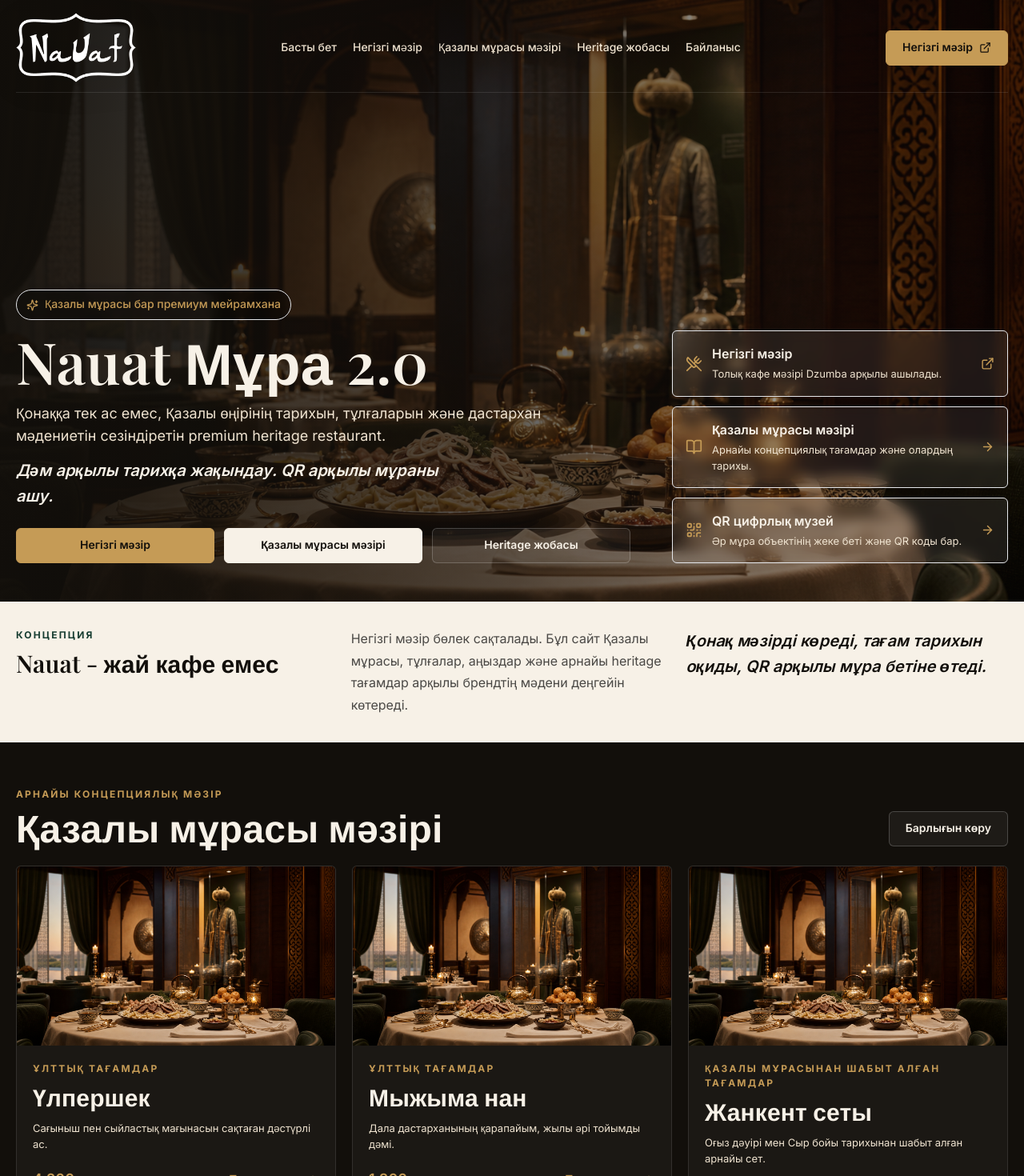
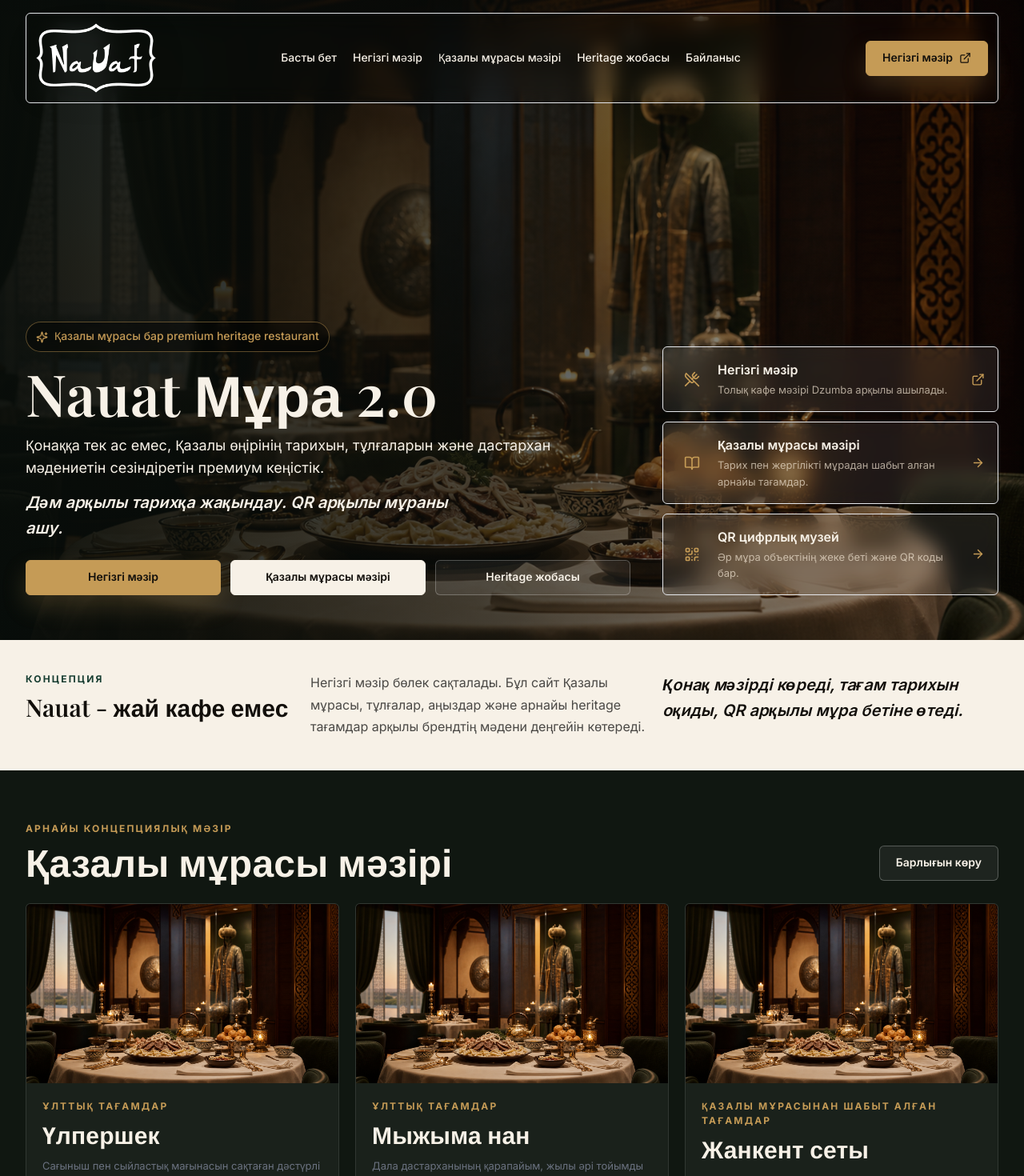
Before and after one commit to nurgazynurgaliuly3-commits/nauat-project, a Next.js app: page / in a window 1280 px wide. Shown: the top 1470 px of the page at 80% size. Built offline with nearby package versions, Linux system fonts and the light colour scheme; no server answers.

Commit message:
Refresh guest site visual design

```diff
--- a/src/app/heritage/page.tsx
+++ b/src/app/heritage/page.tsx
@@ -14,12 +14,12 @@
   const items = db.heritageItems.filter((item) => item.status !== "hidden" && (!selected || item.category === selected));
 
   return (
-    <main className="frontend-type min-h-screen bg-ink pb-24 text-porcelain lg:pb-0">
+    <main className="frontend-type min-h-screen bg-[#101711] pb-24 text-porcelain lg:pb-0">
       <section className="relative overflow-hidden border-b border-white/10">
-        <Image src={db.settings.heroImage} alt="Мұра жобасы" fill priority className="object-cover opacity-30" />
-        <div className="absolute inset-0 bg-gradient-to-b from-black/70 via-ink/75 to-ink" />
-        <div className="relative mx-auto max-w-7xl px-4 py-4 sm:px-5">
-          <header className="flex items-center justify-between gap-3 border-b border-white/10 pb-3">
+        <Image src={db.settings.heroImage} alt="Heritage жобасы" fill priority className="object-cover opacity-30" />
+        <div className="absolute inset-0 bg-gradient-to-b from-black/72 via-[#101711]/78 to-[#101711]" />
+        <div className="relative mx-auto max-w-7xl px-4 py-4 sm:px-5 lg:px-8">
+          <header className="flex items-center justify-between gap-3 rounded-md border border-white/12 bg-black/18 px-3 py-3 backdrop-blur-md">
             <Logo compact />
             <nav className="hidden items-center gap-5 text-sm font-medium text-linen/75 md:flex">
               <Link href="/">Басты бет</Link>
@@ -31,7 +31,7 @@
             </div>
           </header>
 
-          <div className="max-w-3xl py-12 md:py-24">
+          <div className="max-w-3xl py-14 md:py-24">
             <p className="mb-4 inline-flex items-center gap-2 rounded-full border border-gold/40 bg-black/35 px-4 py-2 text-sm font-medium text-gold">
               <QrCode size={16} /> Цифрлық музей
             </p>
@@ -43,13 +43,13 @@
         </div>
       </section>
 
-      <section id="heritage-list" className="mx-auto max-w-7xl px-4 py-8 sm:px-5 lg:py-10">
-        <div className="mb-6 flex gap-2 overflow-x-auto pb-1">
-          <Link className={`shrink-0 rounded-full border px-4 py-2 text-sm font-medium ${!selected ? "border-gold bg-gold text-ink" : "border-white/15 bg-white/[0.04] text-linen/75"}`} href="/heritage">
+      <section id="heritage-list" className="mx-auto max-w-7xl px-4 py-9 sm:px-5 lg:px-8 lg:py-12">
+        <div className="mb-7 flex gap-2 overflow-x-auto pb-1">
+          <Link className={`shrink-0 rounded-full border px-4 py-2 text-sm font-medium ${!selected ? "border-gold bg-gold text-ink" : "border-white/15 bg-white/[0.05] text-linen/75"}`} href="/heritage">
             Барлығы
           </Link>
           {categories.map((category) => (
-            <Link className={`shrink-0 rounded-full border px-4 py-2 text-sm font-medium ${selected === category ? "border-gold bg-gold text-ink" : "border-white/15 bg-white/[0.04] text-linen/75"}`} href={`/heritage?category=${encodeURIComponent(category)}`} key={category}>
+            <Link className={`shrink-0 rounded-full border px-4 py-2 text-sm font-medium ${selected === category ? "border-gold bg-gold text-ink" : "border-white/15 bg-white/[0.05] text-linen/75"}`} href={`/heritage?category=${encodeURIComponent(category)}`} key={category}>
               {category}
             </Link>
           ))}
@@ -57,7 +57,7 @@
 
         <div className="grid gap-4 md:grid-cols-2 lg:grid-cols-3">
           {items.map((item) => (
-            <Link className="group overflow-hidden rounded-md border border-white/10 bg-white/[0.04] active:scale-[0.99]" href={`/heritage/${item.slug}`} key={item.slug}>
+            <Link className="group overflow-hidden rounded-md border border-white/10 bg-white/[0.045] active:scale-[0.99]" href={`/heritage/${item.slug}`} key={item.slug}>
               <Image src={item.image} alt={item.title.kk} width={720} height={460} className="h-48 w-full object-cover transition duration-500 group-hover:scale-105 sm:h-52" />
               <div className="p-4 sm:p-5">
                 <p className="mb-2 inline-flex items-center gap-2 text-overline text-gold">
--- a/src/app/page.tsx
+++ b/src/app/page.tsx
@@ -29,15 +29,15 @@
   } as CSSProperties;
 
   return (
-    <main style={style} className="frontend-type bg-[var(--site-bg)] pb-24 text-[var(--site-text)] lg:pb-0">
-      <section className="relative min-h-[100svh] overflow-hidden lg:min-h-[94svh]">
+    <main style={style} className="frontend-type bg-[#101711] pb-24 text-porcelain lg:pb-0">
+      <section className="relative min-h-[100svh] overflow-hidden">
         <Image src={settings.heroImage} alt="Nauat премиум мұра мейрамханасы" fill priority className="object-cover" />
-        <div className="absolute inset-0 bg-[linear-gradient(180deg,rgba(18,15,11,.80),rgba(18,15,11,.66),rgba(18,15,11,.95))] lg:bg-[linear-gradient(90deg,rgba(18,15,11,.94),rgba(18,15,11,.66),rgba(18,15,11,.22))]" />
+        <div className="absolute inset-0 bg-[linear-gradient(180deg,rgba(8,13,10,.78),rgba(8,13,10,.58),rgba(8,13,10,.95))] lg:bg-[linear-gradient(90deg,rgba(8,13,10,.94),rgba(8,13,10,.68),rgba(8,13,10,.22))]" />
 
-        <div className="relative mx-auto flex min-h-[100svh] max-w-7xl flex-col px-4 py-4 sm:px-5 lg:min-h-[94svh]">
-          <header className="flex items-center justify-between gap-3 border-b border-white/10 pb-3">
+        <div className="relative mx-auto flex min-h-[100svh] max-w-7xl flex-col px-4 py-4 sm:px-5 lg:px-8">
+          <header className="flex items-center justify-between gap-3 rounded-md border border-white/12 bg-black/18 px-3 py-3 backdrop-blur-md">
             <Logo />
-            <nav className="hidden items-center gap-5 text-sm font-medium text-[var(--site-muted)] lg:flex">
+            <nav className="hidden items-center gap-5 text-sm font-medium text-linen/78 lg:flex">
               <Link href="/">Басты бет</Link>
               <Link href="/menu">Негізгі мәзір</Link>
               <Link href="/heritage-menu">Қазалы мұрасы мәзірі</Link>
@@ -49,14 +49,14 @@
             </div>
           </header>
 
-          <div className="grid flex-1 items-end gap-5 pb-5 pt-10 lg:grid-cols-[1fr_420px] lg:gap-8 lg:pb-8 lg:pt-16">
+          <div className="grid flex-1 items-end gap-5 pb-6 pt-10 lg:grid-cols-[1fr_420px] lg:gap-10 lg:pb-10">
             <div className="max-w-3xl">
-              <div className="mb-4 inline-flex max-w-full items-center gap-2 rounded-full border border-[var(--site-gold)]/55 bg-black/30 px-3 py-2 text-xs font-medium text-[var(--site-gold)] backdrop-blur sm:text-sm">
-                <Sparkles size={15} /> Қазалы мұрасы бар премиум мейрамхана
+              <div className="mb-4 inline-flex max-w-full items-center gap-2 rounded-full border border-gold/45 bg-black/35 px-3 py-2 text-xs font-medium text-gold backdrop-blur sm:text-sm">
+                <Sparkles size={15} /> Қазалы мұрасы бар premium heritage restaurant
               </div>
               <Heading as="h1" size="hero" className="max-w-[12ch]">Nauat Мұра 2.0</Heading>
-              <BodyText className="mt-4 max-w-2xl text-[var(--site-muted)]">
-                Қонаққа тек ас емес, Қазалы өңірінің тарихын, тұлғаларын және дастархан мәдениетін сезіндіретін premium heritage restaurant.
+              <BodyText className="mt-4 max-w-2xl text-linen/82">
+                Қонаққа тек ас емес, Қазалы өңірінің тарихын, тұлғаларын және дастархан мәдениетін сезіндіретін премиум кеңістік.
               </BodyText>
               <p className="mt-3 max-w-xl font-accent text-lg italic leading-7 text-white/82 sm:text-xl sm:leading-8">
                 Дәм арқылы тарихқа жақындау. QR арқылы мұраны ашу.
@@ -68,24 +68,26 @@
               </div>
             </div>
 
-            <div className="grid gap-2 sm:gap-3">
+            <div className="grid gap-3">
               {[
                 { href: "/menu", icon: UtensilsCrossed, title: "Негізгі мәзір", text: "Толық кафе мәзірі Dzumba арқылы ашылады.", external: true },
-                { href: "/heritage-menu", icon: BookOpen, title: "Қазалы мұрасы мәзірі", text: "Арнайы концепциялық тағамдар және олардың тарихы." },
+                { href: "/heritage-menu", icon: BookOpen, title: "Қазалы мұрасы мәзірі", text: "Тарих пен жергілікті мұрадан шабыт алған арнайы тағамдар." },
                 { href: "/heritage", icon: QrCode, title: "QR цифрлық музей", text: "Әр мұра объектінің жеке беті және QR коды бар." }
               ].map((item) => {
                 const Icon = item.icon;
                 return (
-                  <Link href={item.href} className="rounded-md border border-white/12 bg-white/[0.08] p-3 backdrop-blur transition active:bg-white/12 sm:p-4 lg:hover:border-[var(--site-gold)]/70" key={item.href}>
+                  <Link href={item.href} className="group rounded-md border border-white/12 bg-white/[0.08] p-4 backdrop-blur-md transition active:bg-white/12 lg:hover:border-gold/70" key={item.href}>
                     <div className="flex items-center justify-between gap-3">
                       <div className="flex min-w-0 items-center gap-3">
-                        <Icon className="shrink-0 text-[var(--site-gold)]" size={21} />
+                        <span className="grid h-10 w-10 shrink-0 place-items-center rounded-md bg-gold/12 text-gold">
+                          <Icon size={20} />
+                        </span>
                         <div className="min-w-0">
                           <p className="text-sm font-semibold sm:text-base">{item.title}</p>
-                          <p className="mt-1 text-helper !text-[var(--site-muted)]">{item.text}</p>
+                          <p className="mt-1 text-helper !text-linen/70">{item.text}</p>
                         </div>
                       </div>
-                      {item.external ? <ExternalLink className="shrink-0 text-[var(--site-gold)]" size={17} /> : <ArrowRight className="shrink-0 text-[var(--site-gold)]" size={17} />}
+                      {item.external ? <ExternalLink className="shrink-0 text-gold" size={17} /> : <ArrowRight className="shrink-0 text-gold transition group-hover:translate-x-0.5" size={17} />}
                     </div>
                   </Link>
                 );
@@ -95,10 +97,10 @@
         </div>
       </section>
 
-      <section className="border-y border-white/10 bg-[var(--site-light)] text-[var(--site-dark)]">
-        <div className="mx-auto grid max-w-7xl gap-4 px-4 py-8 sm:px-5 md:grid-cols-3">
+      <section className="bg-[#f7f1e7] text-ink">
+        <div className="mx-auto grid max-w-7xl gap-5 px-4 py-10 sm:px-5 lg:grid-cols-[0.8fr_1fr_1fr] lg:px-8">
           <div>
-            <Eyebrow tone="dark" className="!text-[var(--site-green)]">Концепция</Eyebrow>
+            <Eyebrow tone="dark" className="!text-sage">Концепция</Eyebrow>
             <Heading tone="dark" className="mt-2" size="card">Nauat - жай кафе емес</Heading>
           </div>
           <p className="text-body text-black/70">Негізгі мәзір бөлек сақталады. Бұл сайт Қазалы мұрасы, тұлғалар, аңыздар және арнайы heritage тағамдар арқылы брендтің мәдени деңгейін көтереді.</p>
@@ -106,8 +108,8 @@
         </div>
       </section>
 
-      <section className="mx-auto max-w-7xl px-4 py-10 sm:px-5 lg:py-14">
-        <div className="mb-6 flex flex-col justify-between gap-4 md:flex-row md:items-end">
+      <section className="mx-auto max-w-7xl px-4 py-12 sm:px-5 lg:px-8 lg:py-16">
+        <div className="mb-7 flex flex-col justify-between gap-4 md:flex-row md:items-end">
           <div>
             <Eyebrow>Арнайы концепциялық мәзір</Eyebrow>
             <Heading className="mt-2">Қазалы мұрасы мәзірі</Heading>
@@ -116,15 +118,15 @@
         </div>
         <div className="grid gap-4 md:grid-cols-3 lg:gap-5">
           {heritageMenu.map((item) => (
-            <article className="overflow-hidden rounded-md border border-white/10 bg-white/[0.04]" key={item.id}>
-              <Image src={item.image} alt={item.title} width={720} height={460} className="h-52 w-full object-cover sm:h-56" />
+            <article className="group overflow-hidden rounded-md border border-white/10 bg-white/[0.045]" key={item.id}>
+              <Image src={item.image} alt={item.title} width={720} height={460} className="h-52 w-full object-cover transition duration-500 group-hover:scale-105 sm:h-56" />
               <div className="p-4 sm:p-5">
-                <Eyebrow className="!text-[var(--site-gold)]">{item.category}</Eyebrow>
+                <Eyebrow className="!text-gold">{item.category}</Eyebrow>
                 <Heading as="h3" size="card" className="mt-2">{item.title}</Heading>
-                <p className="mt-3 text-helper !text-[var(--site-muted)]">{item.shortDescription}</p>
+                <p className="mt-3 text-helper !text-linen/72">{item.shortDescription}</p>
                 <div className="mt-5 flex items-center justify-between gap-3">
-                  <p className="text-lg font-semibold text-[var(--site-gold)]">{formatPrice(item.price)}</p>
-                  <Link className="inline-flex items-center text-sm font-semibold text-[var(--site-gold)]" href={`/heritage/${item.linkedHeritageSlug}`}>
+                  <p className="text-lg font-semibold text-gold">{formatPrice(item.price)}</p>
+                  <Link className="inline-flex items-center text-sm font-semibold text-gold" href={`/heritage/${item.linkedHeritageSlug}`}>
                     Тарихын оқу <ArrowRight className="ml-2" size={16} />
                   </Link>
                 </div>
@@ -134,11 +136,11 @@
         </div>
       </section>
 
-      <section className="bg-[var(--site-light)] py-10 text-[var(--site-dark)] lg:py-14">
-        <div className="mx-auto max-w-7xl px-4 sm:px-5">
-          <div className="mb-6 flex flex-col justify-between gap-4 md:flex-row md:items-end">
+      <section className="bg-[#f7f1e7] py-12 text-ink lg:py-16">
+        <div className="mx-auto max-w-7xl px-4 sm:px-5 lg:px-8">
+          <div className="mb-7 flex flex-col justify-between gap-4 md:flex-row md:items-end">
             <div>
-              <Eyebrow tone="dark" className="!text-[var(--site-green)]">QR арқылы ашылатын мұра</Eyebrow>
+              <Eyebrow tone="dark" className="!text-sage">QR арқылы ашылатын мұра</Eyebrow>
               <Heading tone="dark" className="mt-2">Қонақ оқитын негізгі тұлғалар</Heading>
             </div>
             <div className="inline-flex w-fit items-center gap-2 rounded-full border border-black/10 px-4 py-2 text-sm text-black/70">
@@ -150,10 +152,10 @@
               <Link className="group overflow-hidden rounded-md border border-black/10 bg-white shadow-sm transition active:scale-[0.99] lg:hover:-translate-y-1 lg:hover:shadow-xl" href={`/heritage/${item.slug}`} key={item.slug}>
                 <Image src={item.image} alt={item.title.kk} width={720} height={460} className="h-44 w-full object-cover transition duration-500 group-hover:scale-105 sm:h-48" />
                 <div className="p-4 sm:p-5">
-                  <Eyebrow tone="dark" className="!text-[var(--site-green)]">{item.category}</Eyebrow>
+                  <Eyebrow tone="dark" className="!text-sage">{item.category}</Eyebrow>
                   <Heading as="h3" size="card" tone="dark" className="mt-2">{item.title.kk}</Heading>
                   <p className="mt-2 text-helper !text-black/68">{item.short.kk}</p>
-                  <span className="mt-4 inline-flex items-center text-sm font-semibold text-[var(--site-green)]">
+                  <span className="mt-4 inline-flex items-center text-sm font-semibold text-sage">
                     Бетін ашу <ArrowRight className="ml-2" size={16} />
                   </span>
                 </div>
@@ -164,15 +166,15 @@
       </section>
 
       {settings.visibility.booking ? (
-        <section id="booking" className="mx-auto max-w-7xl px-4 py-10 sm:px-5 lg:py-14">
-          <div className="grid gap-6 rounded-md border border-[var(--site-gold)]/35 bg-black/24 p-4 md:grid-cols-[1fr_0.85fr] md:p-8">
+        <section id="booking" className="mx-auto max-w-7xl px-4 py-12 sm:px-5 lg:px-8 lg:py-16">
+          <div className="grid gap-6 rounded-md border border-gold/35 bg-white/[0.055] p-4 md:grid-cols-[1fr_0.85fr] md:p-8">
             <div>
-              <div className="mb-4 flex items-center gap-3 text-[var(--site-gold)]">
+              <div className="mb-4 flex items-center gap-3 text-gold">
                 <Landmark size={24} />
                 <p className="text-sm font-semibold sm:text-base">Байланыс және брондау</p>
               </div>
               <Heading>{settings.bookingTitle}</Heading>
-              <BodyText className="mt-3 max-w-2xl text-[var(--site-muted)]">{settings.bookingText}</BodyText>
+              <BodyText className="mt-3 max-w-2xl text-linen/75">{settings.bookingText}</BodyText>
             </div>
             <BookingForm />
           </div>
--- a/src/components/Buttons.tsx
+++ b/src/components/Buttons.tsx
@@ -10,14 +10,14 @@
 };
 
 const toneClass = {
-  gold: "border-gold bg-gold text-ink hover:bg-[#d7b777]",
+  gold: "border-gold bg-gold text-ink shadow-[0_14px_30px_rgba(197,155,86,0.22)] hover:bg-[#d7b777]",
   light: "border-porcelain bg-porcelain text-ink hover:bg-white",
-  ghost: "border-white/20 bg-white/5 text-porcelain hover:border-gold/70 hover:bg-gold/10"
+  ghost: "border-white/25 bg-white/[0.06] text-porcelain hover:border-gold/70 hover:bg-gold/10"
 };
 
 export function Button({ href, children, tone = "ghost", onClick, type = "button" }: ButtonProps) {
   const className =
-    "inline-flex min-h-11 items-center justify-center rounded-md border px-5 py-2.5 text-sm font-semibold transition focus:outline-none focus:ring-2 focus:ring-gold/70 " +
+    "inline-flex min-h-10 items-center justify-center rounded-md border px-4 py-2 text-sm font-semibold transition duration-200 focus:outline-none focus:ring-2 focus:ring-gold/70 sm:min-h-11 sm:px-5 sm:py-2.5 " +
     toneClass[tone];
 
   if (href) {
--- a/src/components/MobileBottomNav.tsx
+++ b/src/components/MobileBottomNav.tsx
@@ -10,12 +10,12 @@
   ];
 
   return (
-    <nav className="fixed inset-x-0 bottom-0 z-50 border-t border-white/12 bg-[#120f0b]/92 px-2 pb-[calc(env(safe-area-inset-bottom)+8px)] pt-2 shadow-2xl backdrop-blur-xl lg:hidden">
+    <nav className="fixed inset-x-0 bottom-0 z-50 border-t border-white/12 bg-[#0f1712]/92 px-2 pb-[calc(env(safe-area-inset-bottom)+8px)] pt-2 shadow-2xl backdrop-blur-xl lg:hidden">
       <div className="mx-auto grid max-w-md grid-cols-4 gap-1">
         {items.map((item) => {
           const Icon = item.icon;
           return (
-            <Link key={item.href} href={item.href} className="flex min-h-[54px] flex-col items-center justify-center rounded-md px-2 text-[11px] font-semibold text-linen/78 transition active:bg-white/10">
+            <Link key={item.href} href={item.href} className="flex min-h-[54px] flex-col items-center justify-center rounded-md px-2 text-[11px] font-semibold text-linen/82 transition active:bg-white/10">
               <Icon size={18} className="mb-1 text-gold" />
               {item.label}
             </Link>
```
Also changed, not shown: src/app/heritage-menu/page.tsx (+11 -11 lines), src/app/heritage/[slug]/page.tsx (+8 -8 lines).
